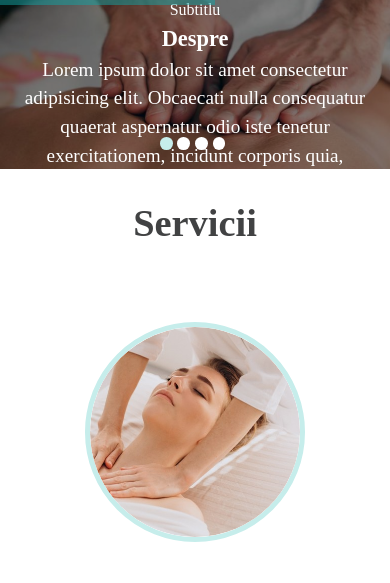
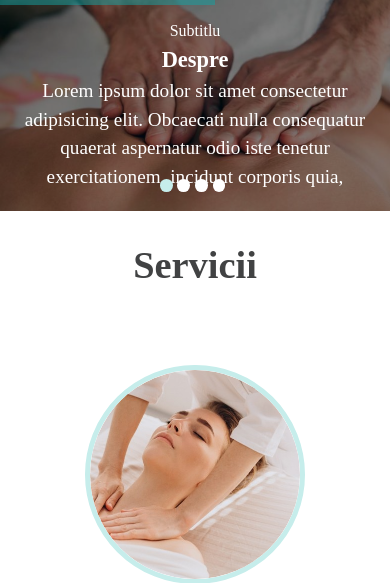
Before and after one commit to n1taC0nstant1n/therapyLocal, a PHP site: page /index.php in a window 390 px wide. Shown: the part 96-679 px from the top of the page. Run offline with PHP 8.4, Linux system fonts and the light colour scheme.

Commit message:
mici modificari resp

```diff
--- a/responsive.css
+++ b/responsive.css
@@ -50,6 +50,10 @@
         display: flex;
     }
 
+    .navbar-expand-lg .navbar-nav .nav-link:hover::before{
+        display: none;
+    }
+
     .slider-home-img::before,
     .page-img::before{
         padding-bottom: 40vh;
@@ -98,6 +102,11 @@
     .slider-home-item-wrapper,
     .page-img-wrapper .col-12{
         padding: 0;
+    }
+
+    .slider-home-img::before,
+    .page-img::before{
+        padding-bottom: 35vh;
     }
 
 
@@ -176,7 +185,7 @@
 
     .slider-home-img::before,
     .page-img::before {
-        padding-bottom: 20vh;
+        padding-bottom: 25vh;
 
     }
 
```
